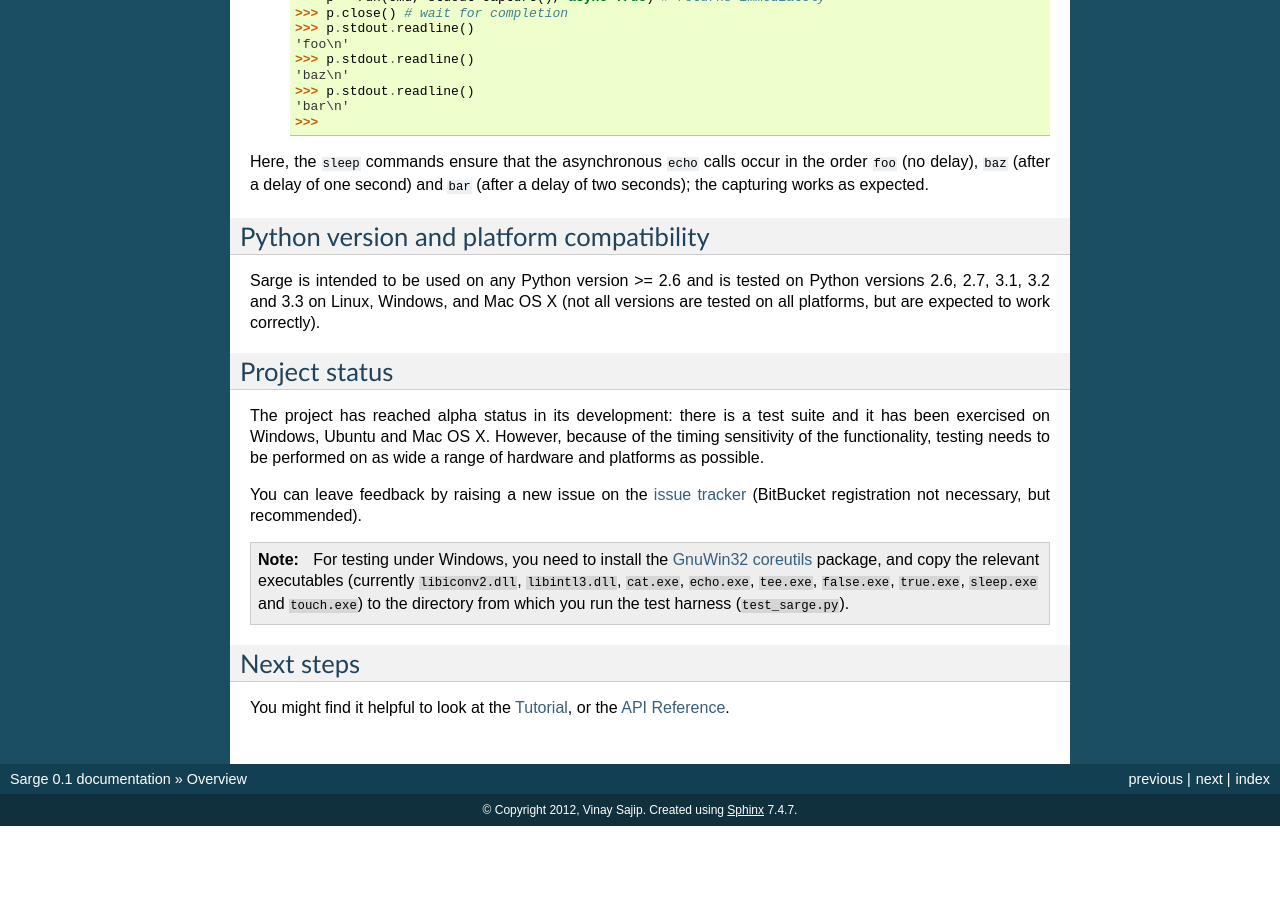
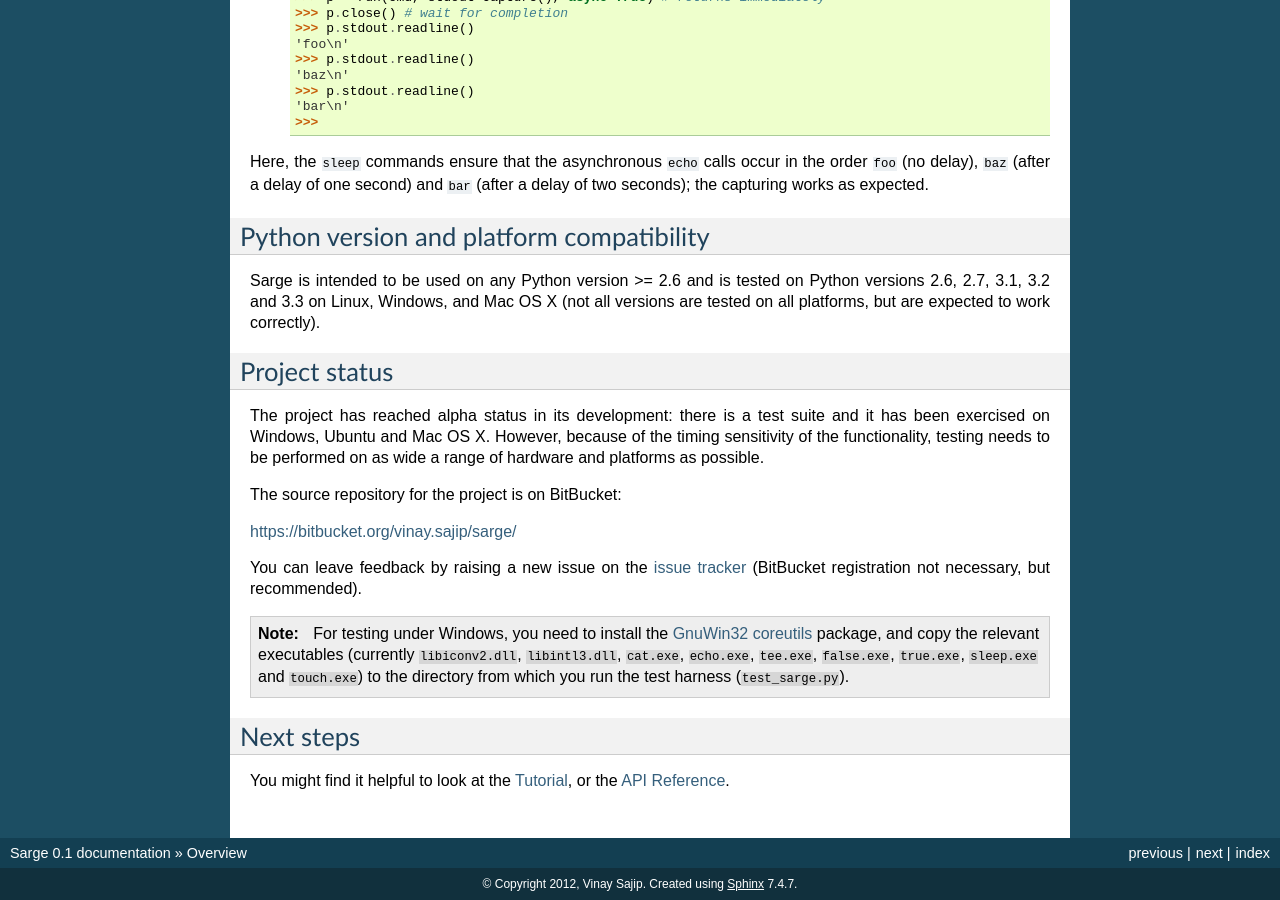
Before and after one commit to jayvdb/sarge, a Sphinx documentation site: the page built from docs/overview.rst, in a window 1280 px wide and 900 px high, scrolled down 2749 px. Built offline with Sphinx 7.4.7, drawn with Linux system fonts in a browser that asks for light colours; formulas are drawn with MathJax 3; before the commit the page ends 3575 px from its top, so only the background shows below that.

Commit message:
Documentation updated.

```diff
--- a/docs/overview.rst
+++ b/docs/overview.rst
@@ -190,6 +190,10 @@ suite and it has been exercised on Windows, Ubuntu and Mac OS X. However,
 because of the timing sensitivity of the functionality, testing needs to be
 performed on as wide a range of hardware and platforms as possible.
 
+The source repository for the project is on BitBucket:
+
+https://bitbucket.org/vinay.sajip/sarge/
+
 You can leave feedback by raising a new issue on the `issue
 tracker <https://bitbucket.org/vinay.sajip/sarge/issues/new>`_
 (BitBucket registration not necessary, but recommended).
```
